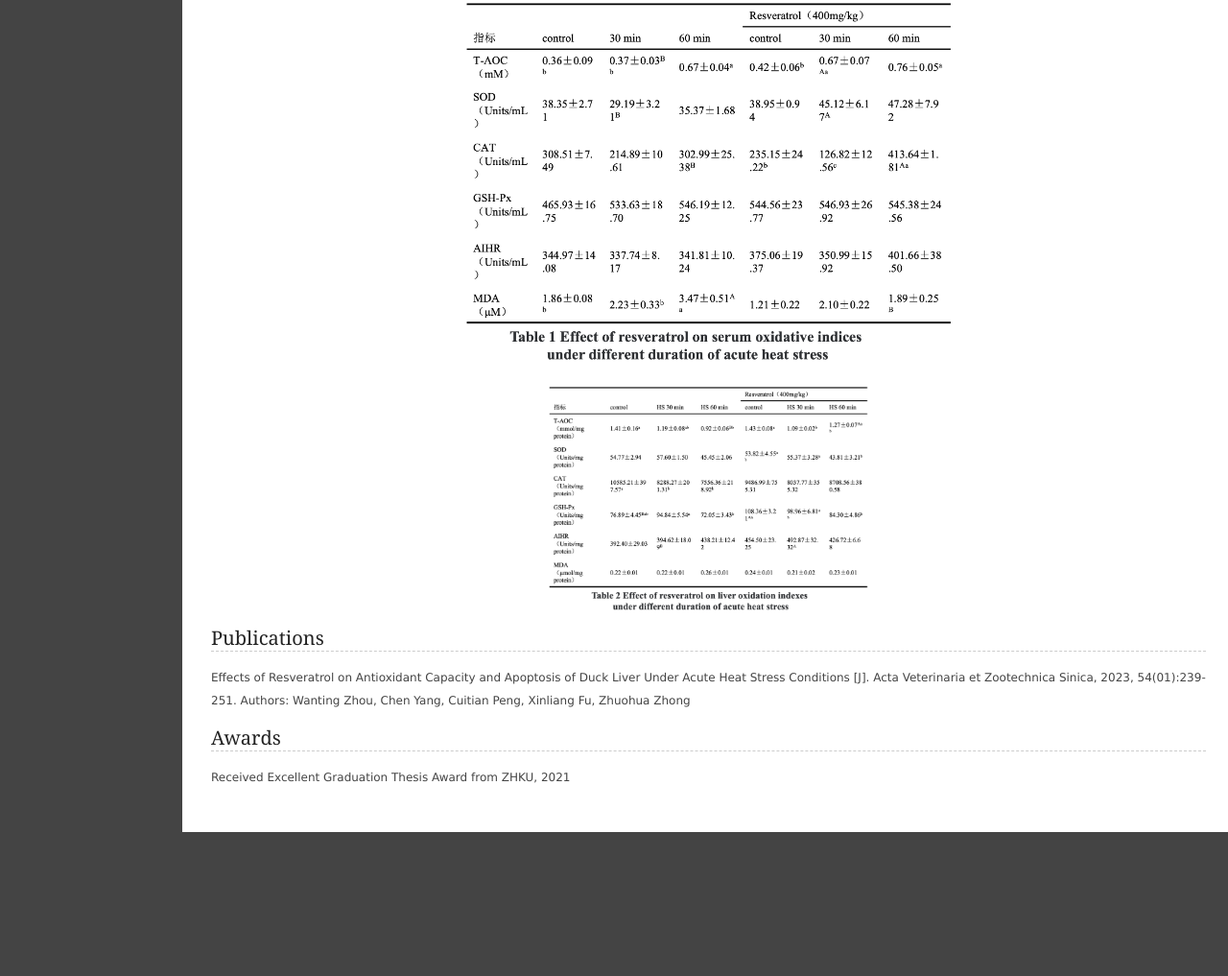
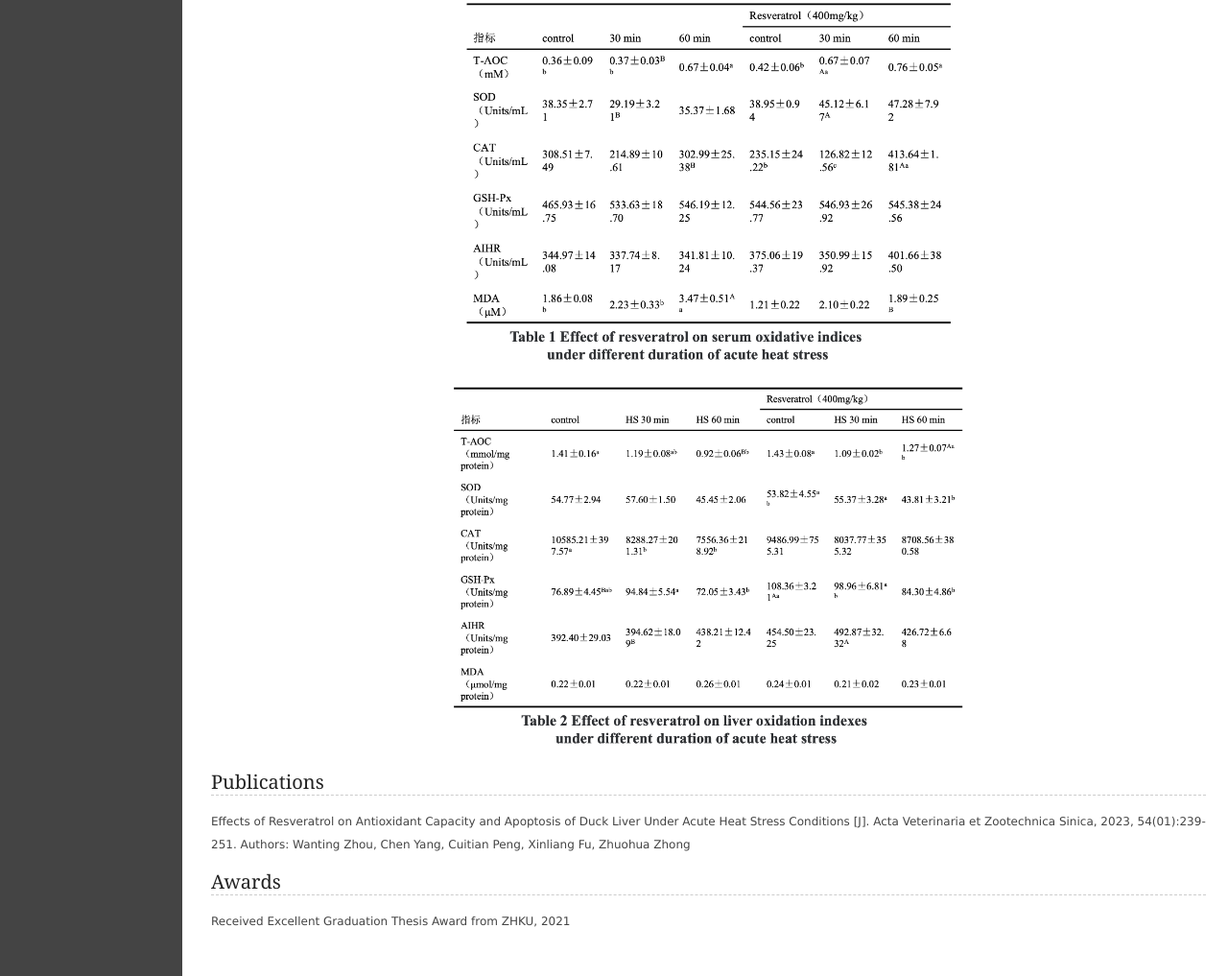
Before and after one commit to Monica0807/CuitianPeng24.ucl, a plain HTML site: page Effects of resveratrol.html in a window 1280 px wide. Shown: the part 1458-2475 px from the top of the page at 96% size. Before the commit the page ends 2325 px from the top, so only its background shows below. Drawn offline with Linux system fonts and the light colour scheme.

Commit message:
Update Effects of resveratrol.html

```diff
--- a/Effects of resveratrol.html
+++ b/Effects of resveratrol.html
@@ -77,7 +77,7 @@
             <li>Tables 1 and 2: Increased nuclear protein levels of Nrf1 and Nrf2 in the RES group.</li>
         </ul>
         <center><img src="images/Effects3.png" alt="Nrf1 and Nrf2 Expression" height="400" align="middle"/></center>
-        <center><img src="images/Effects4.png" alt="Antioxidant Capacity Analysis" height="250" align="middle"/></center>
+        <center><img src="images/Effects4.png" alt="Antioxidant Capacity Analysis" height="400" align="middle"/></center>
 
         <h2>Publications</h2>
         <p>
```
